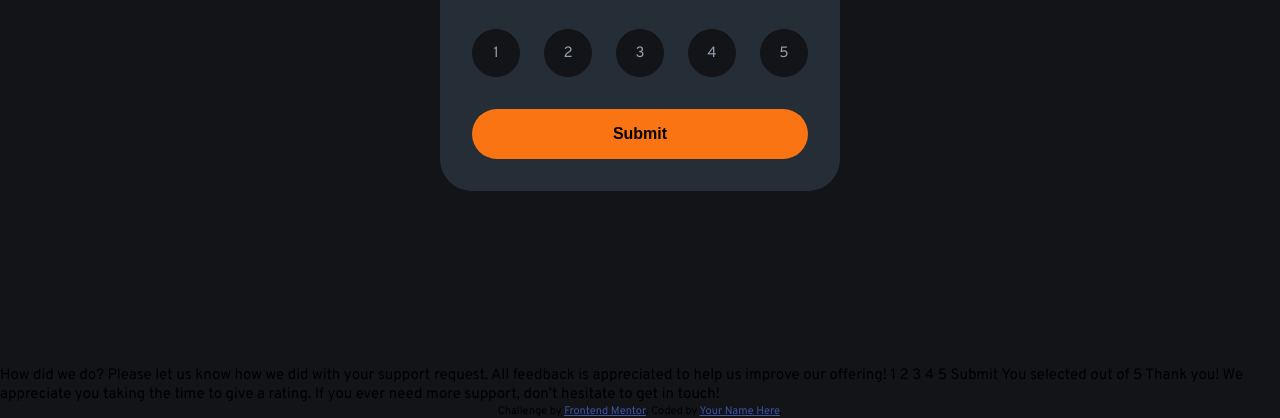
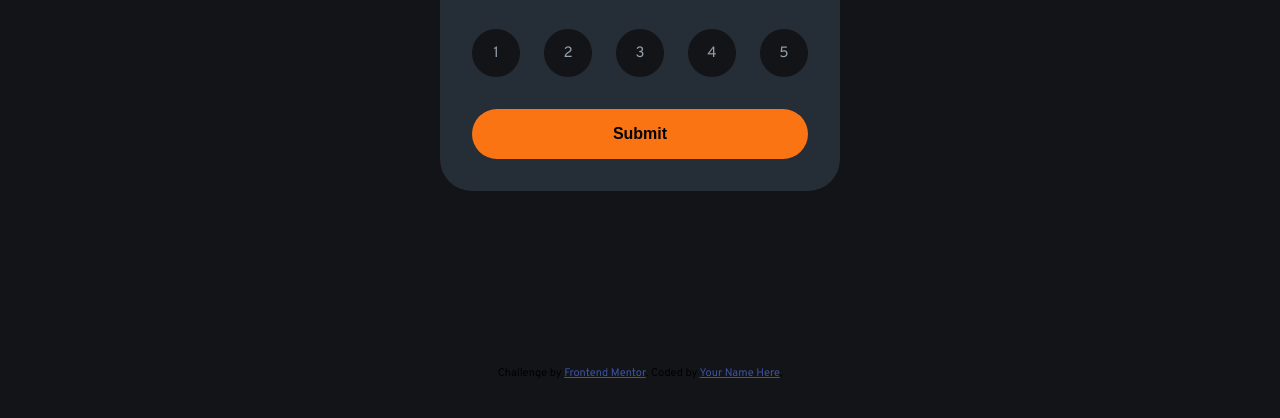
Before and after one commit to FemiDavids/fm-interactive-rating-component, a plain HTML site: page index.html in a window 1280 px wide. Shown: the part 394-812 px from the top of the page. Drawn offline with Linux system fonts and the light colour scheme.

Commit message:
commit v1.9

```diff
--- a/index.html
+++ b/index.html
@@ -48,17 +48,17 @@
       </div>
     </main>
 
-    How did we do? Please let us know how we did with your support request. All
-    feedback is appreciated to help us improve our offering! 1 2 3 4 5 Submit
+    <!-- How did we do? Please let us know how we did with your support request. All
+    feedback is appreciated to help us improve our offering! 1 2 3 4 5 Submit -->
 
     <!-- Rating state end -->
 
     <!-- Thank you state start -->
 
-    You selected
+    <!-- You selected -->
     <!-- Add rating here -->
-    out of 5 Thank you! We appreciate you taking the time to give a rating. If
-    you ever need more support, don’t hesitate to get in touch!
+    <!-- out of 5 Thank you! We appreciate you taking the time to give a rating. If
+    you ever need more support, don’t hesitate to get in touch! -->
 
     <!-- Thank you state end -->
 
```
